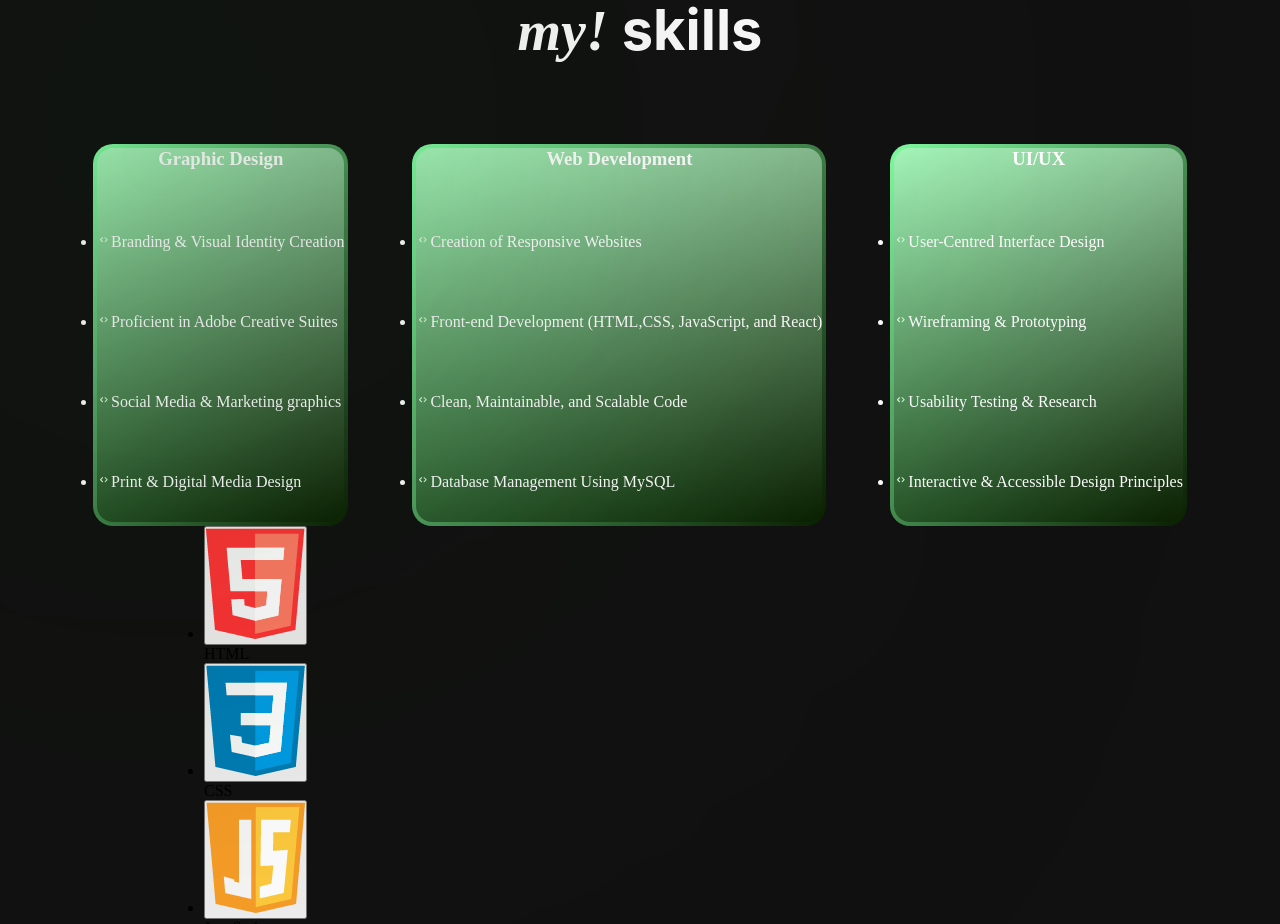
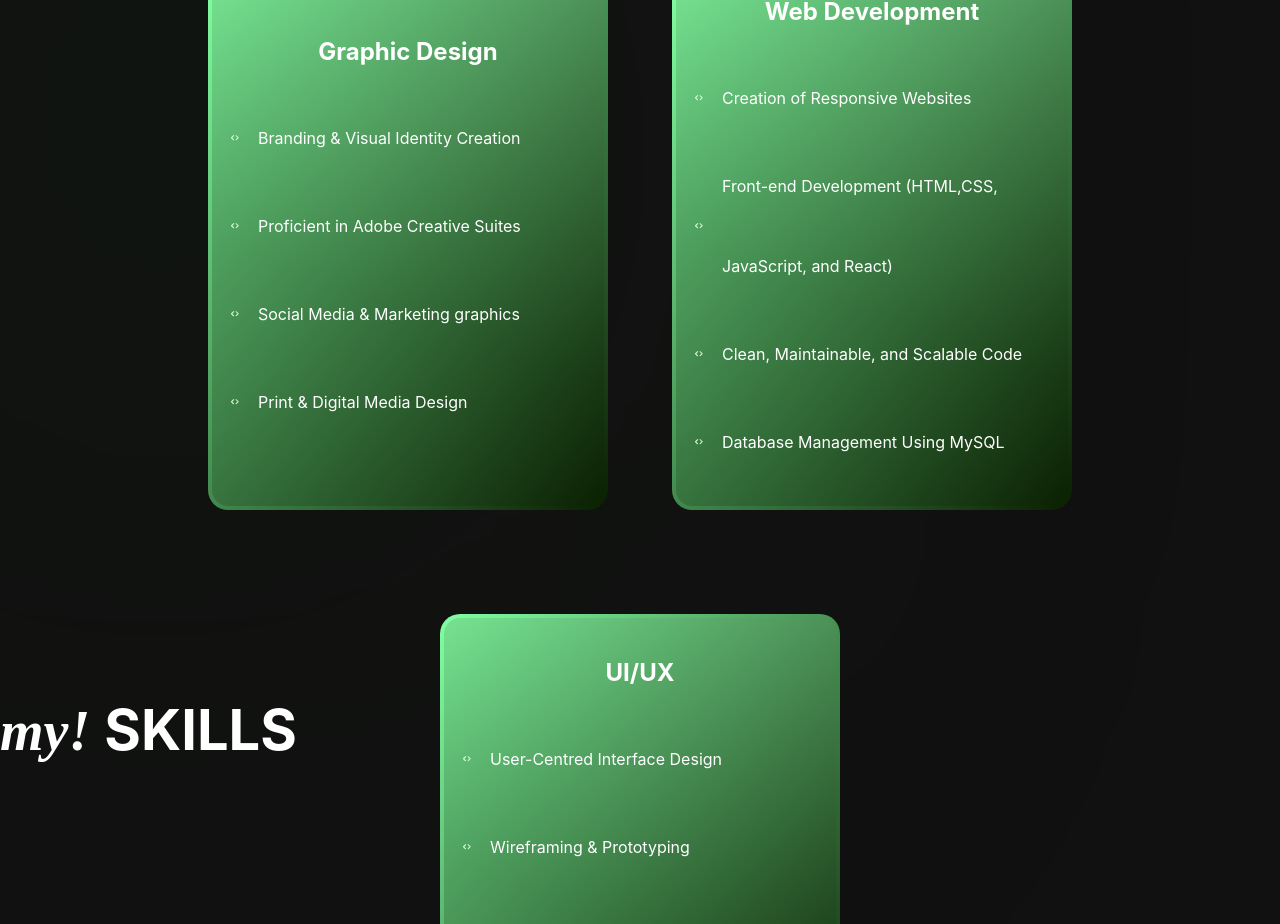
Before and after one commit to yeexuean/portfolio_2025, a React (Vite) app in the folder portfolio-2025/: page / in a window 1280 px wide. Shown: the part 1876-2800 px from the top of the page. Built offline with nearby package versions, Linux system fonts and the light colour scheme; a web font is replaced by a local one.

Commit message:
skills section edit
rough edit on my skills. issue: content in the table is not align, button border is not correct

```diff
--- a/portfolio-2025/src/components/About/About.module.css
+++ b/portfolio-2025/src/components/About/About.module.css
@@ -12,14 +12,14 @@
   flex-direction: column;
 }
 
-h1 {
+.content h1 {
   font-family: var(--font-serif);
   color: var(--color-text);
   font-style: italic;
   font-size: 5rem;
 }
 
-h1 span {
+.content h1 span {
   font-family: var(--font-sans-serif);
   font-style: normal;
 }
--- a/portfolio-2025/src/components/skills/Skills.jsx
+++ b/portfolio-2025/src/components/skills/Skills.jsx
@@ -128,63 +128,63 @@
       <div className={styles.skillApp}>
         <ul className={styles.skillAppList}>
           <li>
-            <button>
+            <button className={styles.listButton}>
               <img src={getImageUrl("skills/html-logo.png")} />
             </button>
             <p>HTML</p>
           </li>
 
           <li>
-            <button>
+            <button className={styles.listButton}>
               <img src={getImageUrl("skills/css-logo.png")} />
             </button>
             <p>CSS</p>
           </li>
 
           <li>
-            <button>
+            <button className={styles.listButton}>
               <img src={getImageUrl("skills/js-logo.png")} />
             </button>
             <p>JavaScript</p>
           </li>
 
           <li>
-            <button>
+            <button className={styles.listButton}>
               <img src={getImageUrl("skills/react-logo.png")} />
             </button>
             <p>React</p>
           </li>
 
           <li>
-            <button>
+            <button className={styles.listButton}>
               <img src={getImageUrl("skills/figma-logo.png")} />
             </button>
             <p>Figma</p>
           </li>
 
           <li>
-            <button>
+            <button className={styles.listButton}>
               <img src={getImageUrl("skills/ai-logo.png")} />
             </button>
             <p>Illustrator</p>
           </li>
 
           <li>
-            <button>
+            <button className={styles.listButton}>
               <img src={getImageUrl("skills/ps-logo.png")} />
             </button>
             <p>Photoshop</p>
           </li>
 
           <li>
-            <button>
+            <button className={styles.listButton}>
               <img src={getImageUrl("skills/ae-logo.png")} />
             </button>
             <p>After Effects</p>
           </li>
 
           <li>
-            <button>
+            <button className={styles.listButton}>
               <img src={getImageUrl("skills/html-logo.png")} />
             </button>
             <p>InDesign</p>
--- a/portfolio-2025/src/components/skills/Skills.module.css
+++ b/portfolio-2025/src/components/skills/Skills.module.css
@@ -6,21 +6,32 @@
   align-items: center;
   /* height: 100vh; */
   flex-direction: column;
+  gap: 2rem;
+  padding: 2rem;
+  position: relative;
+  z-index: 1;
 }
 
-h1 {
+.container h1 {
   font-size: 3.5rem;
-  margin-bottom: 5rem;
+  color: var(--color-text);
+  font-style: italic;
+  position: absolute;
+  left: 0;
 }
 
-h1 .span {
-  /* font-family: var(--font-sans-serif); */
+.container h1 span {
+  font-family: var(--font-sans-serif);
+  text-transform: uppercase;
+  font-style: normal;
+  font-weight: 700;
 }
 
 .skillJob {
   display: flex;
   justify-content: center;
   gap: 4rem;
+  flex-wrap: wrap;
 }
 
 .skills {
@@ -31,24 +42,101 @@
   align-items: center;
   flex-direction: column;
   background: linear-gradient(
-        rgba(var(--color-light), 0.5),
-        rgba(var(--color-border-dark), 0.5)
+        200deg,
+        rgba(var(--color-light), 0.1) -30%,
+        rgba(var(--color-border-dark), 0.2) 60%
       )
       padding-box,
     linear-gradient(
         130deg,
-        rgba(var(--color-border-light), 1),
-        rgba(var(--color-border-dark), 1)
+        rgba(var(--color-border-light), 1) 0%,
+        rgba(var(--color-border-dark), 1) 100%
       )
       border-box;
+  backdrop-filter: blur(200px);
+  /* filter: blur(1px); */
   border-radius: 20px;
   border: 4px solid transparent;
+  padding: 1rem;
+  width: 400px;
+  min-height: 500px;
+  box-sizing: border-box;
+  margin-bottom: 2.5rem;
 }
 
 .skills h3 {
   margin-bottom: 2rem;
+  text-align: center;
+  font-family: var(--font-sans-serifs);
+  font-size: 1.5rem;
+  width: 100%;
 }
 
 .skillJobList {
   line-height: 5rem;
+  padding-left: 0;
+  width: 100%;
 }
+
+.skillJobList li {
+  list-style: none;
+  display: flex;
+  align-items: center;
+  margin-bottom: 0.5rem;
+  font-family: var(--font-sans-serif);
+  gap: 1rem;
+}
+
+.skillApp {
+}
+
+.skillAppList {
+  display: flex;
+  justify-content: center;
+  align-items: center;
+  flex-wrap: wrap;
+  gap: 4rem;
+  border-radius: 50%;
+}
+
+.listButton {
+  background-color: green;
+  border-radius: 50%;
+  width: 80px;
+  height: 80px;
+  background: linear-gradient(
+        150deg,
+        rgba(var(--color-light), 0.05) 10%,
+        rgba(var(--color-border-dark), 0.5) 50%
+      )
+      padding-box,
+    linear-gradient(
+        130deg,
+        rgba(var(--color-border-light), 1) 10%,
+        rgba(var(--color-border-dark), 1) 50%
+      )
+      border-box;
+  cursor: pointer;
+}
+
+.skillAppList li {
+  display: flex;
+  flex-direction: column;
+  justify-content: center;
+  align-items: center;
+  gap: 1rem;
+}
+
+.skillAppList img {
+  width: 50%;
+  height: auto;
+  object-fit: contain;
+  border: 10px;
+  background: none;
+}
+
+.skillAppList p {
+  color: var(--color-text);
+  font-family: var(--font-sans-serif);
+  font-weight: 600;
+}
```
Also changed, not shown: 1 other file (tests, documents, lock files or other folders).
